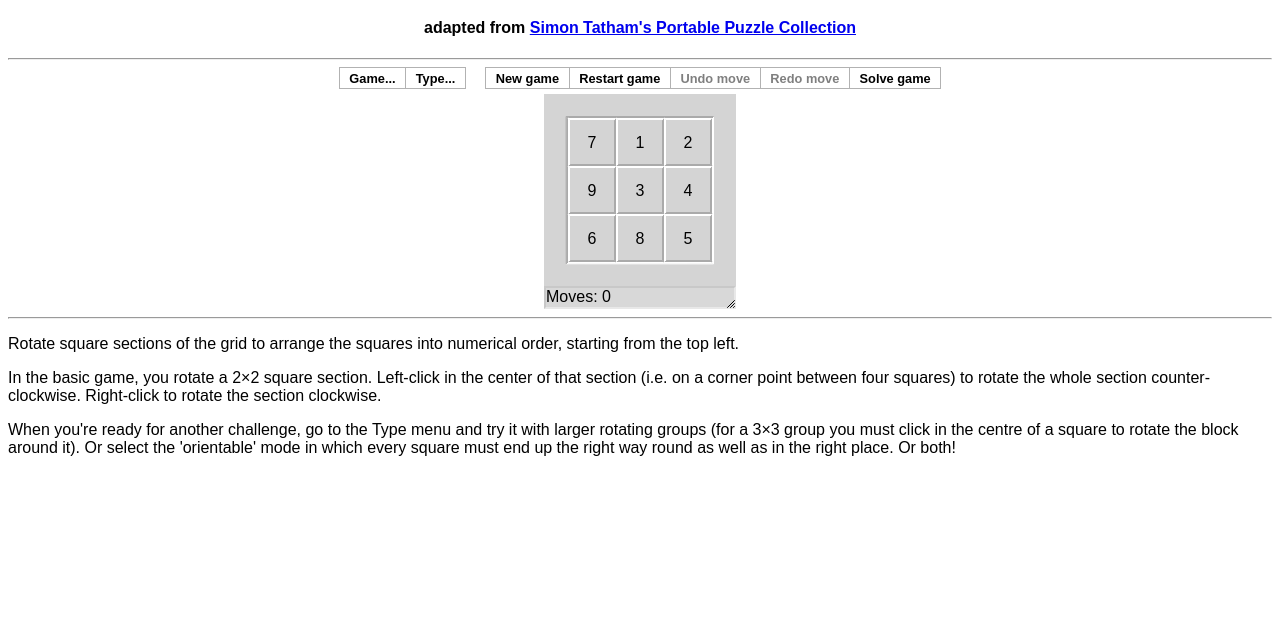
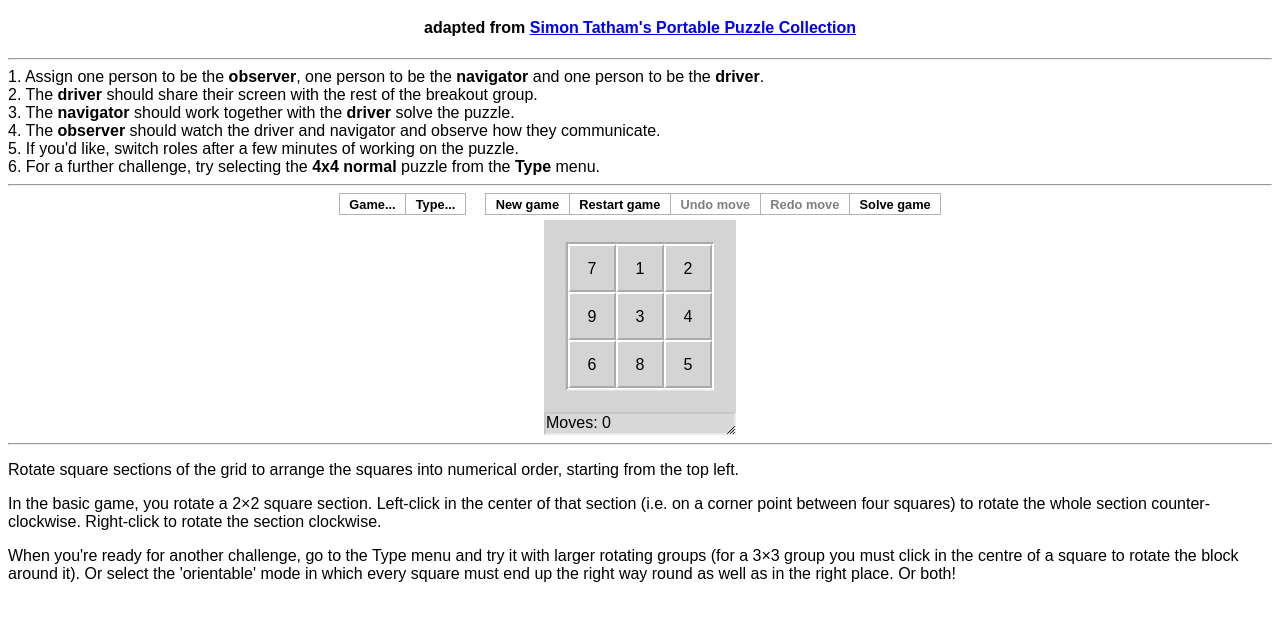
Before and after one commit to brianyu28/t217, a plain HTML site: page index.html in a window 1280 px wide. Shown: the part 61-682 px from the top of the page. Drawn offline with Linux system fonts and the light colour scheme.

Commit message:
Add instructions

```diff
--- a/index.html
+++ b/index.html
@@ -148,7 +148,19 @@ font-family:sans-serif;
 
 <h4 align=center>adapted from <a href="https://www.chiark.greenend.org.uk/~sgtatham/puzzles/">Simon Tatham's Portable Puzzle Collection</a></h4>
 
+<hr>
 
+1. Assign one person to be the <strong>observer</strong>, one person to be the <strong>navigator</strong> and one person to be the <strong>driver</strong>.
+<br/>
+2. The <strong>driver</strong> should share their screen with the rest of the breakout group.
+<br/>
+3. The <strong>navigator</strong> should work together with the <strong>driver</strong> solve the puzzle.
+<br/>
+4. The <strong>observer</strong> should watch the driver and navigator and observe how they communicate.
+<br/>
+5. If you'd like, switch roles after a few minutes of working on the puzzle.
+<br/>
+6. For a further challenge, try selecting the <strong>4x4 normal</strong> puzzle from the <strong>Type</strong> menu.
 
 <hr>
 <div id="puzzle" style="display: none">
```
